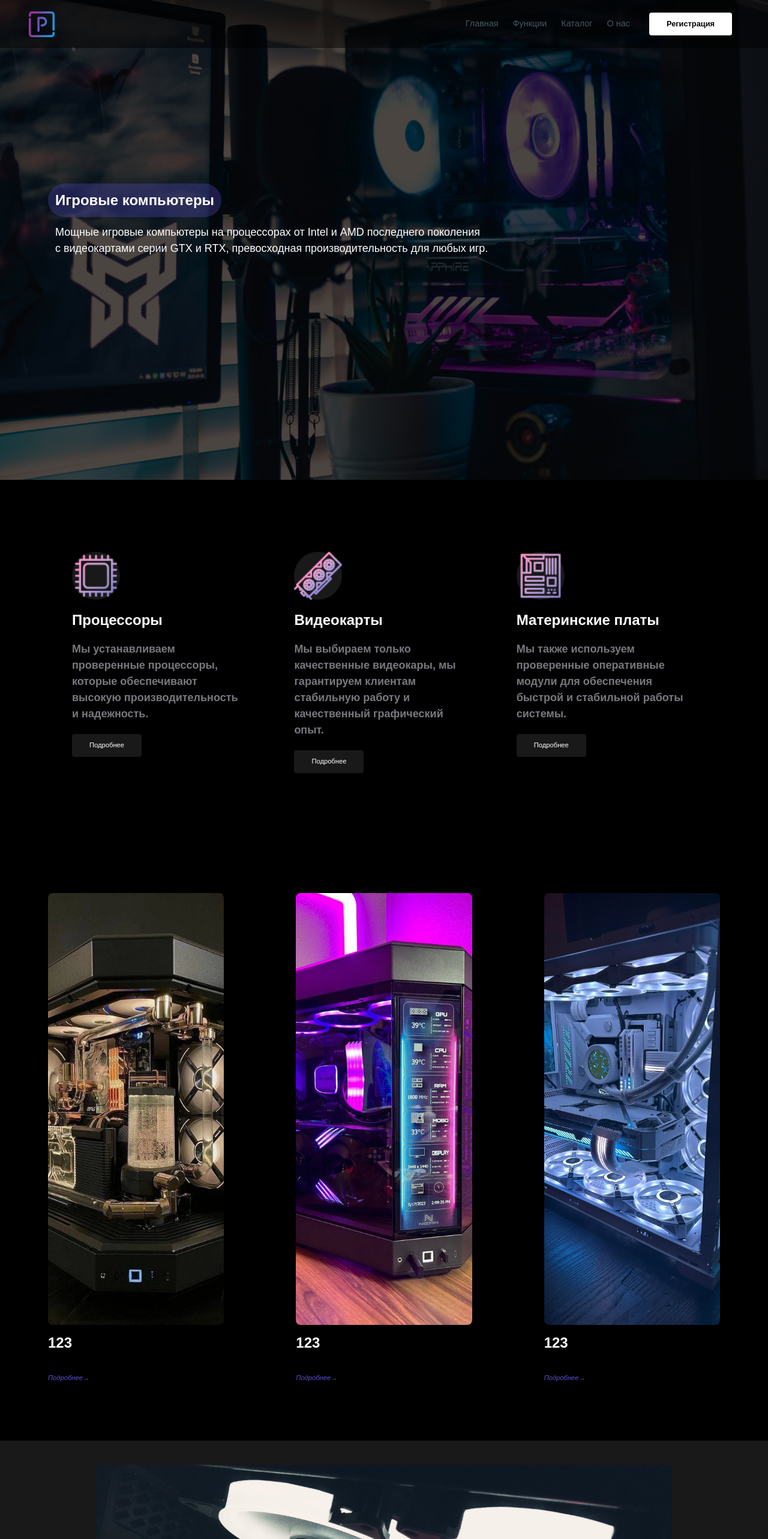
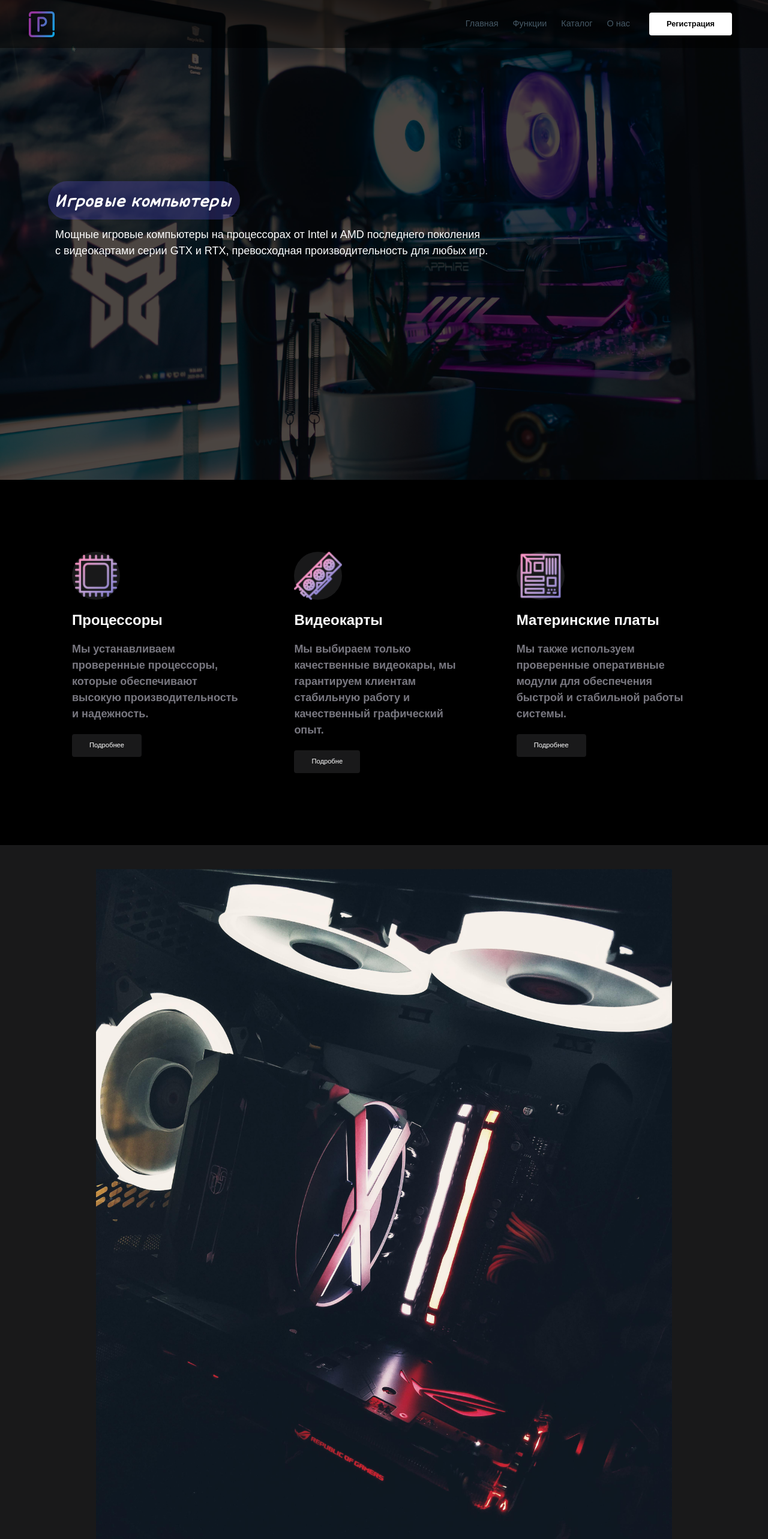
Before and after one commit to AkinariKunXx/Akinari.github.io, a React (Create React App) app: page / in a window 1280 px wide. Shown: the top 2566 px of the page at 60% size. Built offline with nearby package versions, Linux system fonts and the light colour scheme.

Commit message:
Чет сделал

```diff
--- a/src/index.css
+++ b/src/index.css
@@ -1,3 +1,10 @@
 @tailwind base;
 @tailwind components;
 @tailwind utilities;
+
+@layer base {
+    @font-face {
+      font-family: 'MorningBreeze';
+      src: url(./fonts/MorningBreeze-Italic.otf);
+    }
+}
--- a/src/pages/Catalog.js
+++ b/src/pages/Catalog.js
@@ -72,7 +72,7 @@ function Catalog() {
                 <img src="images/pc_battlestations-4.jpg" className="absolute w-full h-full object-cover -z-20 top-0" />
                 <div className="mx-5 md-mx-l5">
                     <div>
-                        <p className="text-4xl inline-block br-round bg-indigo-30 white p-3 fw-800">
+                        <p className="font-defaultFont text-4xl inline-block br-round bg-indigo-30 white p-3">
                             Наши сборки
                         </p>
                     </div>
--- a/src/pages/MainPage.js
+++ b/src/pages/MainPage.js
@@ -1,26 +1,7 @@
-import Card from "../components/Card";
 import "../css/Home.css";
 import "../css/footer.css";
 
-const cards=[
-    {
-        src: "images/pc8.jpg",
-        title: "123",
-    },
-    {
-        src: "images/pc9.jpg",
-        title: "123",
-    },
-    {
-        src: "images/pc5.webp",
-        title: "123",
-    }
-];
-
 function MainPage() {
-
-    let cardsjsx = cards.map((card, key) => <Card card={card} key={key} />);
-
     return (
         <>
             {/* hero section */}
@@ -28,7 +9,7 @@ function MainPage() {
             <section id="home" className="min-h-100vh flex justify-start items-center relative before:content-[''] before:w-full before:h-full before:absolute before:top-0 before:left-0 before:-z-10 before:bg-black/70">
                 <img src="images/pc14.jpg" className="absolute w-full h-full object-cover -z-20 top-0" />
                 <div className="mx-5 md-mx-l5">
-                    <div className="text-2xl inline-block br-round bg-indigo-30 white p-3 fw-800">
+                    <div className="font-defaultFont text-4xl inline-block br-round bg-indigo-30 white p-3">
                         Игровые компьютеры
                     </div>
                     <div>
@@ -73,7 +54,7 @@ function MainPage() {
                             </div>
                             <a href="#"
                                 className="mt-5 button bg-indigo-lightest-10 fs-s3 white no-underline hover-opacity-100 hover-scale-up-1 ease-300">
-                                Подробнее
+                                Подробне
                             </a>
                         </div>
                     </div>
@@ -99,11 +80,7 @@ function MainPage() {
 
             {/* pictures pc */}
 
-            <section className="p-0 md-p-5">
-                <div className="grid desktop:grid-cols-3 tablet:grid-cols-2 grid-cols-1">
-                    {cardsjsx}
-                </div>
-            </section>
+
 
             {/* slider */}
 
--- a/tailwind.config.js
+++ b/tailwind.config.js
@@ -5,6 +5,9 @@ module.exports = withMT({
     "./src/**/*.{js,jsx,ts,tsx}",
   ],
   theme: {
+    fontFamily: {
+      defaultFont: ['MorningBreeze'],
+    },
     screens:{
       'mobile': '375px',
       // => @media (min-width: 375px) { ... }
```
Also changed, not shown: src/components/PriceCard.js (added, +49 -0 lines), src/fonts/MorningBreeze-Italic.otf (added).
